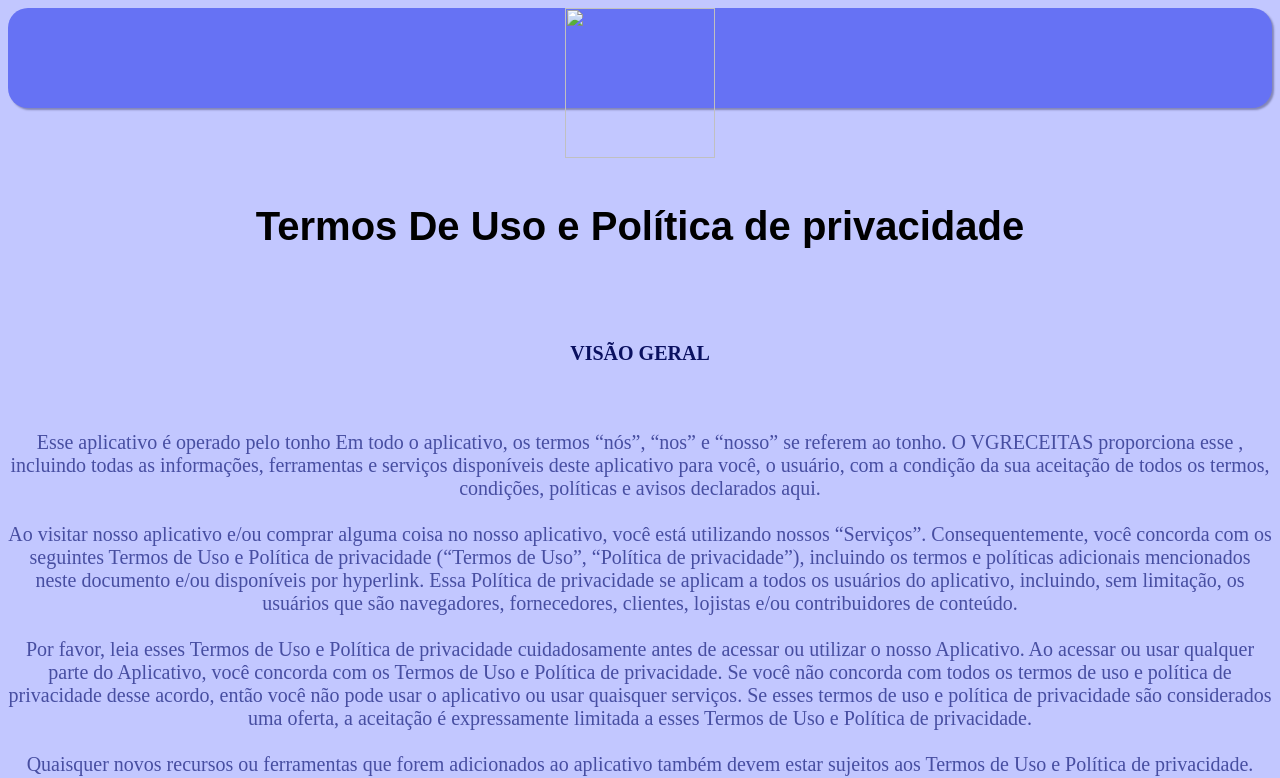
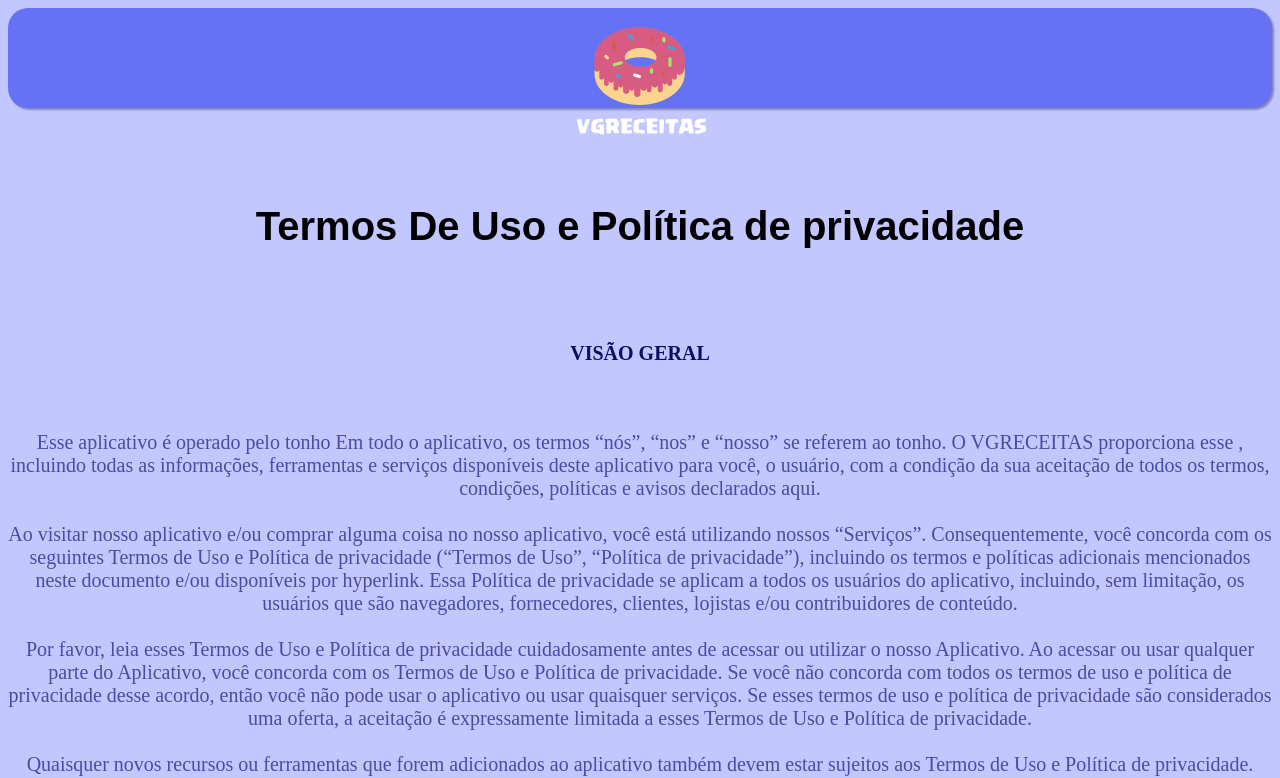
Before and after one commit to tonho991/Politica-de-Privacidade-VGRECEITAS, a plain HTML site: page index.html in a window 1280 px wide. Shown: the top 778 px of the page. Drawn offline with Linux system fonts and the light colour scheme; a script that the page names is missing.

Commit message:
index.html

```diff
--- a/index.html
+++ b/index.html
@@ -16,7 +16,7 @@
 
 <body>
    <div class="ini">
-     <img src="Logo.png"/>
+     <img src="logo2.png"/>
    </div>
    <br><br><br>
   <h1>  Termos De Uso e Política de privacidade
```
